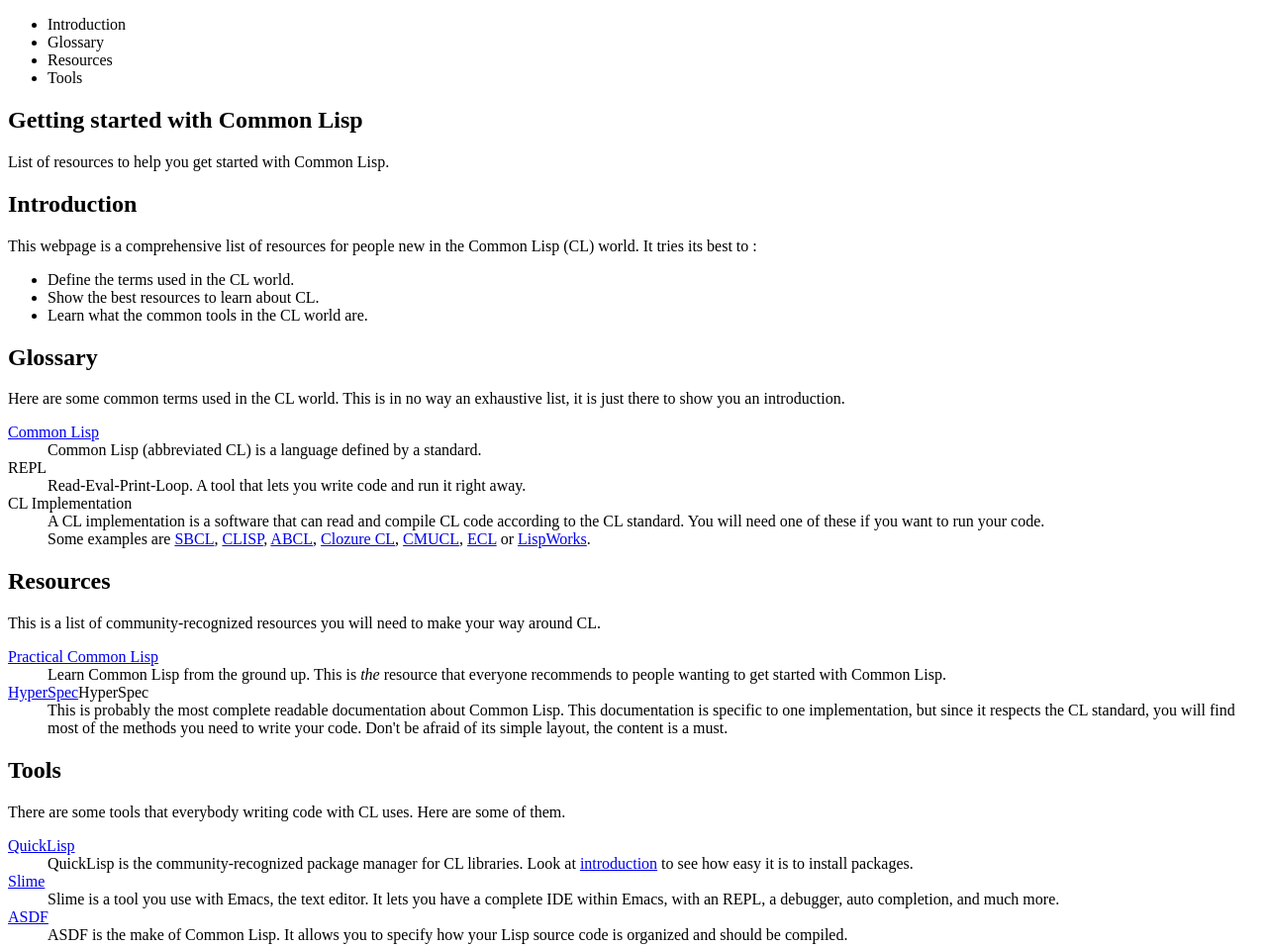
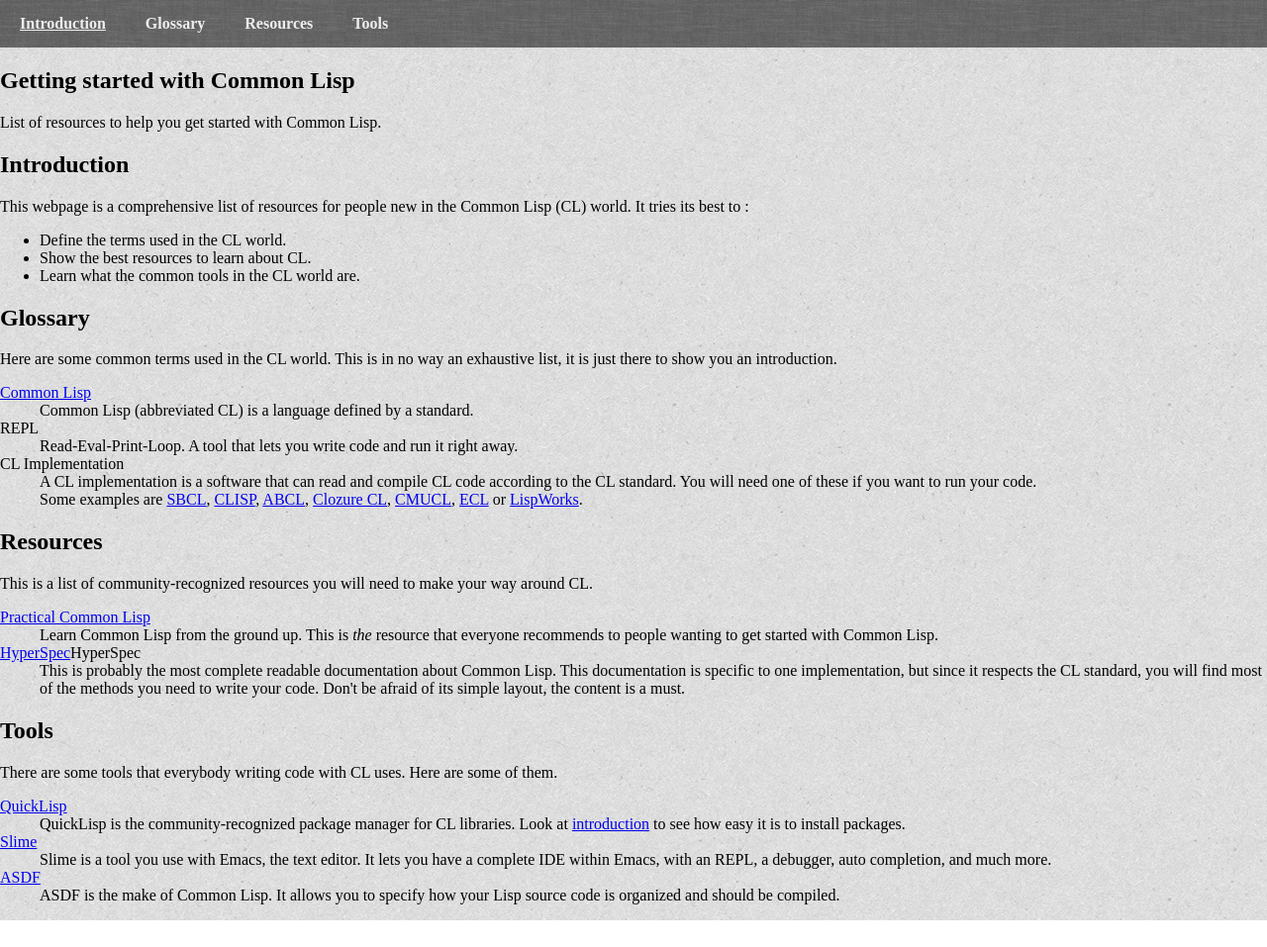
Before and after one commit to ralt/gettingstartedwithcommonlisp, a plain HTML site: page index.html in a window 1280 px wide. Shown: the whole page at 99% size. After the commit the page ends 930 px from the top, so only its background shows below. Drawn offline with Linux system fonts and the light colour scheme.

Commit message:
Some styling.

```diff
--- a/assets/css/style.css
+++ b/assets/css/style.css
@@ -0,0 +1,31 @@
+body {
+    margin: 0;
+    background: url(imgs/textured_paper.png);
+}
+
+.clearboth {
+    clear: both;
+}
+
+#menu ul {
+    background: url(imgs/grey_wash_wall.png);
+    margin: 0;
+    padding: 0;
+}
+
+#menu li {
+    float: left;
+    list-style: none;
+}
+
+#menu a {
+    text-decoration: none;
+    color: #eee;
+    font-weight: bold;
+    padding: 15px 20px;
+    display: block;
+}
+
+#menu a:hover {
+    text-decoration: underline;
+}
--- a/index.html
+++ b/index.html
@@ -8,10 +8,11 @@
 <body>
     <div id="menu">
         <ul>
-            <li>Introduction</li>
-            <li>Glossary</li>
-            <li>Resources</li>
-            <li>Tools</li>
+            <li><a href="#introduction">Introduction</a></li>
+            <li><a href="#glossary">Glossary</a></li>
+            <li><a href="#resources">Resources</a></li>
+            <li><a href="#tools">Tools</a></li>
+            <div class="clearboth"></div>
         </ul>
     </div>
 
```
Also changed, not shown: assets/css/imgs/grey_wash_wall.png (added), assets/css/imgs/textured_paper.png (added).
